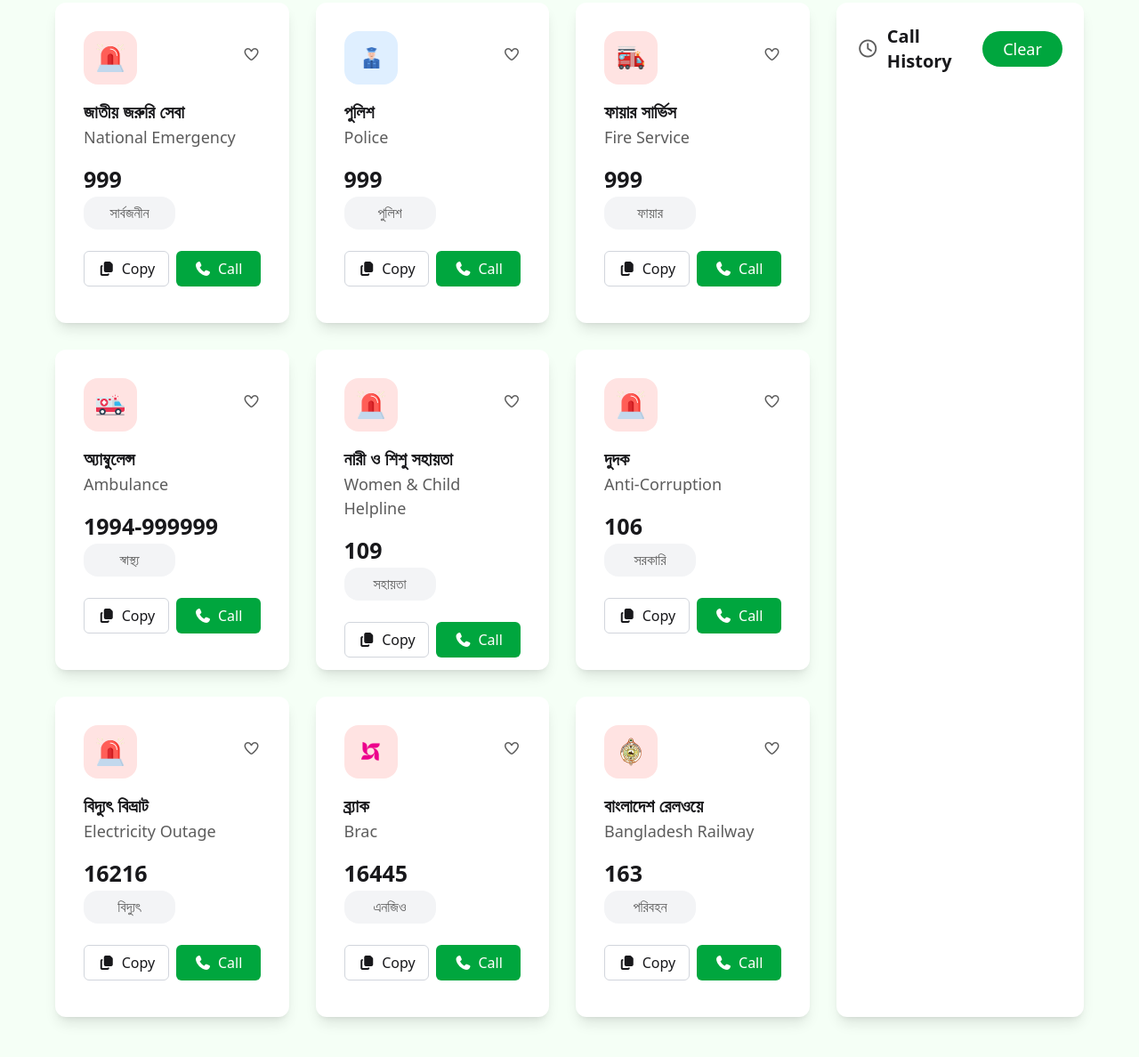
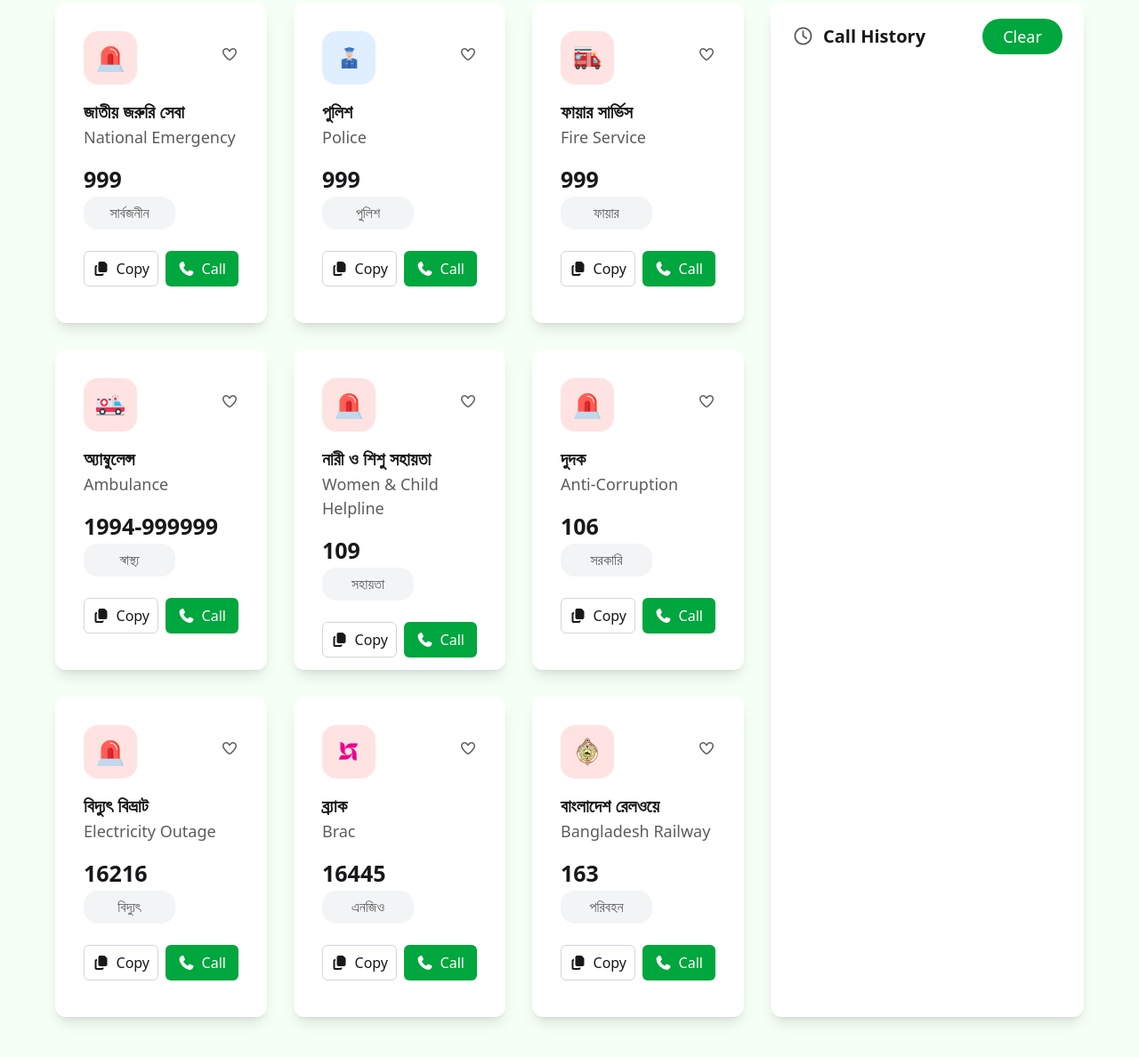
Before and after one commit to Sanjida-Parven-Alfe/AS_5_MOD_5_Emergency_Hotline, a plain HTML site: page index.html in a window 1280 px wide. Shown: the part 388-1576 px from the top of the page at 89% size. Drawn offline with nearby package versions, Linux system fonts and the light colour scheme; a web font is replaced by a local one.

Commit message:
7th commit

```diff
--- a/index.html
+++ b/index.html
@@ -3,7 +3,7 @@
 <head>
     <meta charset="UTF-8">
     <meta name="viewport" content="width=device-width, initial-scale=1.0">
-    <title>joruri seba</title>
+    <title>জরুরি সেবা ডিরেক্টরি</title>
 
     <link rel="stylesheet" href="style/style.css">
     <link rel="shortcut icon" href="assets/logo.png" type="image/x-icon">
@@ -84,14 +84,16 @@
                             <div class="text-[#5C5C5C] bg-gray-100 md:w-[103px] md:h-[37px] flex justify-center items-center rounded-2xl w-[88px] h-[30px]">সার্বজনীন</div>
                         </div>
                         <div class="flex flex-col md:flex-row md:gap-[8px] gap-[6px]">
-                            <div class="md:w-[182px] md:h-[40px] flex justify-center items-center md:gap-[7px] border border-gray-300 rounded-md w-[130px] h-[25px] gap-[6px] hover:bg-gray-400 cursor-pointer transition">
-                                <i class="fa-solid fa-copy"></i>
-                                <button>Copy</button>
-                            </div>
-                            <div class="md:w-[182px] md:h-[40px] flex justify-center items-center bg-[#00A63E] md:gap-[7px] rounded-md w-[130px] h-[25px] gap-[6px] hover:bg-green-800 cursor-pointer transition">
-                                <i class="fa-solid fa-phone text-white"></i>
-                                <button class="text-white">Call</button>
-                            </div>
+                            <button type="button" class="md:w-[182px] md:h-[40px] w-[130px] h-[25px] flex justify-center items-center md:gap-[7px] gap-[6px] border border-gray-300 rounded-md hover:bg-gray-400 cursor-pointer transition ">
+                                <i class="fa-solid fa-copy "></i>
+                                <span>Copy</span>
+                            </button>
+
+                            <button type="button" class="md:w-[182px] md:h-[40px] w-[130px] h-[25px] flex justify-center items-center md:gap-[7px] gap-[6px] rounded-md bg-[#00A63E] hover:bg-green-800 cursor-pointer transition " >
+                                <i class="fa-solid fa-phone text-white "></i>
+                                <span class="text-white">Call</span>
+                            </button>
+
                         </div>
                     </div>
                 </div>
@@ -116,14 +118,15 @@
                                 <div class="text-[#5C5C5C] bg-gray-100 md:w-[103px] md:h-[37px] flex justify-center items-center rounded-2xl w-[88px] h-[30px]">পুলিশ</div>
                             </div>
                             <div class="flex flex-col md:flex-row md:gap-[8px] gap-[6px]">
-                                <div class="md:w-[182px] md:h-[40px] flex justify-center items-center md:gap-[7px] border border-gray-300 rounded-md w-[130px] h-[25px] gap-[6px] hover:bg-gray-400 cursor-pointer transition">
-                                    <i class="fa-solid fa-copy"></i>
-                                    <button>Copy</button>
-                                </div>
-                                <div class="md:w-[182px] md:h-[40px] flex justify-center items-center bg-[#00A63E] md:gap-[7px] rounded-md w-[130px] h-[25px] gap-[6px] hover:bg-green-800 cursor-pointer transition">
-                                    <i class="fa-solid fa-phone text-white"></i>
-                                    <button class="text-white">Call</button>
-                                </div>
+                                <button type="button" class="md:w-[182px] md:h-[40px] w-[130px] h-[25px] flex justify-center items-center md:gap-[7px] gap-[6px] border border-gray-300 rounded-md hover:bg-gray-400 cursor-pointer transition ">
+                                    <i class="fa-solid fa-copy "></i>
+                                    <span>Copy</span>
+                                </button>
+
+                                <button type="button" class="md:w-[182px] md:h-[40px] w-[130px] h-[25px] flex justify-center items-center md:gap-[7px] gap-[6px] rounded-md bg-[#00A63E] hover:bg-green-800 cursor-pointer transition " >
+                                    <i class="fa-solid fa-phone text-white "></i>
+                                    <span class="text-white">Call</span>
+                                </button>
                             </div>
                         </div>
                     </div>
@@ -148,14 +151,15 @@
                                 <div class="text-[#5C5C5C] bg-gray-100 md:w-[103px] md:h-[37px] flex justify-center items-center rounded-2xl w-[88px] h-[30px]">ফায়ার</div>
                             </div>
                             <div class="flex flex-col md:flex-row md:gap-[8px] gap-[6px]">
-                                <div class="md:w-[182px] md:h-[40px] flex justify-center items-center md:gap-[7px] border border-gray-300 rounded-md w-[130px] h-[25px] gap-[6px] hover:bg-gray-400 cursor-pointer transition">
-                                    <i class="fa-solid fa-copy"></i>
-                                    <button>Copy</button>
-                                </div>
-                                <div class="md:w-[182px] md:h-[40px] flex justify-center items-center bg-[#00A63E] md:gap-[7px] rounded-md w-[130px] h-[25px] gap-[6px] hover:bg-green-800 cursor-pointer transition">
-                                    <i class="fa-solid fa-phone text-white"></i>
-                                    <button class="text-white">Call</button>
-                                </div>
+                                <button type="button" class="md:w-[182px] md:h-[40px] w-[130px] h-[25px] flex justify-center items-center md:gap-[7px] gap-[6px] border border-gray-300 rounded-md hover:bg-gray-400 cursor-pointer transition ">
+                                    <i class="fa-solid fa-copy "></i>
+                                    <span>Copy</span>
+                                </button>
+
+                                <button type="button" class="md:w-[182px] md:h-[40px] w-[130px] h-[25px] flex justify-center items-center md:gap-[7px] gap-[6px] rounded-md bg-[#00A63E] hover:bg-green-800 cursor-pointer transition " >
+                                    <i class="fa-solid fa-phone text-white "></i>
+                                    <span class="text-white">Call</span>
+                                </button>
                             </div>
                         </div>
                     </div>
@@ -180,14 +184,15 @@
                                 <div class="text-[#5C5C5C] bg-gray-100 md:w-[103px] md:h-[37px] flex justify-center items-center rounded-2xl w-[88px] h-[30px]">স্বাস্থ্য</div>
                             </div>
                             <div class="flex flex-col md:flex-row md:gap-[8px] gap-[6px]">
-                                <div class="md:w-[182px] md:h-[40px] flex justify-center items-center md:gap-[7px] border border-gray-300 rounded-md w-[130px] h-[25px] gap-[6px] hover:bg-gray-400 cursor-pointer transition">
-                                    <i class="fa-solid fa-copy"></i>
-                                    <button>Copy</button>
-                                </div>
-                                <div class="md:w-[182px] md:h-[40px] flex justify-center items-center bg-[#00A63E] md:gap-[7px] rounded-md w-[130px] h-[25px] gap-[6px] hover:bg-green-800 cursor-pointer transition">
-                                    <i class="fa-solid fa-phone text-white"></i>
-                                    <button class="text-white">Call</button>
-                                </div>
+                                <button type="button" class="md:w-[182px] md:h-[40px] w-[130px] h-[25px] flex justify-center items-center md:gap-[7px] gap-[6px] border border-gray-300 rounded-md hover:bg-gray-400 cursor-pointer transition ">
+                                    <i class="fa-solid fa-copy "></i>
+                                    <span>Copy</span>
+                                </button>
+
+                                <button type="button" class="md:w-[182px] md:h-[40px] w-[130px] h-[25px] flex justify-center items-center md:gap-[7px] gap-[6px] rounded-md bg-[#00A63E] hover:bg-green-800 cursor-pointer transition " >
+                                    <i class="fa-solid fa-phone text-white "></i>
+                                    <span class="text-white">Call</span>
+                                </button>
                             </div>
                         </div>
                     </div>
@@ -212,14 +217,15 @@
                                 <div class="text-[#5C5C5C] bg-gray-100 md:w-[103px] md:h-[37px] flex justify-center items-center rounded-2xl w-[88px] h-[30px]">সহায়তা</div>
                             </div>
                             <div class="flex flex-col md:flex-row md:gap-[8px] gap-[6px]">
-                                <div class="md:w-[182px] md:h-[40px] flex justify-center items-center md:gap-[7px] border border-gray-300 rounded-md w-[130px] h-[25px] gap-[6px] hover:bg-gray-400 cursor-pointer transition">
-                                    <i class="fa-solid fa-copy"></i>
-                                    <button>Copy</button>
-                                </div>
-                                <div class="md:w-[182px] md:h-[40px] flex justify-center items-center bg-[#00A63E] md:gap-[7px] rounded-md w-[130px] h-[25px] gap-[6px] hover:bg-green-800 cursor-pointer transition">
-                                    <i class="fa-solid fa-phone text-white"></i>
-                                    <button class="text-white">Call</button>
-                                </div>
+                                <button type="button" class="md:w-[182px] md:h-[40px] w-[130px] h-[25px] flex justify-center items-center md:gap-[7px] gap-[6px] border border-gray-300 rounded-md hover:bg-gray-400 cursor-pointer transition ">
+                                    <i class="fa-solid fa-copy "></i>
+                                    <span>Copy</span>
+                                </button>
+
+                                <button type="button" class="md:w-[182px] md:h-[40px] w-[130px] h-[25px] flex justify-center items-center md:gap-[7px] gap-[6px] rounded-md bg-[#00A63E] hover:bg-green-800 cursor-pointer transition " >
+                                    <i class="fa-solid fa-phone text-white "></i>
+                                    <span class="text-white">Call</span>
+                                </button>
                             </div>
                         </div>
                     </div>
@@ -244,14 +250,15 @@
                                 <div class="text-[#5C5C5C] bg-gray-100 md:w-[103px] md:h-[37px] flex justify-center items-center rounded-2xl w-[88px] h-[30px]">সরকারি</div>
                             </div>
                             <div class="flex flex-col md:flex-row md:gap-[8px] gap-[6px]">
-                                <div class="md:w-[182px] md:h-[40px] flex justify-center items-center md:gap-[7px] border border-gray-300 rounded-md w-[130px] h-[25px] gap-[6px] hover:bg-gray-400 cursor-pointer transition">
-                                    <i class="fa-solid fa-copy"></i>
-                                    <button>Copy</button>
-                                </div>
-                                <div class="md:w-[182px] md:h-[40px] flex justify-center items-center bg-[#00A63E] md:gap-[7px] rounded-md w-[130px] h-[25px] gap-[6px] hover:bg-green-800 cursor-pointer transition">
-                                    <i class="fa-solid fa-phone text-white"></i>
-                                    <button class="text-white">Call</button>
-                                </div>
+                                <button type="button" class="md:w-[182px] md:h-[40px] w-[130px] h-[25px] flex justify-center items-center md:gap-[7px] gap-[6px] border border-gray-300 rounded-md hover:bg-gray-400 cursor-pointer transition ">
+                                    <i class="fa-solid fa-copy "></i>
+                                    <span>Copy</span>
+                                </button>
+
+                                <button type="button" class="md:w-[182px] md:h-[40px] w-[130px] h-[25px] flex justify-center items-center md:gap-[7px] gap-[6px] rounded-md bg-[#00A63E] hover:bg-green-800 cursor-pointer transition " >
+                                    <i class="fa-solid fa-phone text-white "></i>
+                                    <span class="text-white">Call</span>
+                                </button>
                             </div>
                         </div>
                     </div>
@@ -276,14 +283,15 @@
                                 <div class="text-[#5C5C5C] bg-gray-100 md:w-[103px] md:h-[37px] flex justify-center items-center rounded-2xl w-[88px] h-[30px]">বিদ্যুৎ</div>
                             </div>
                             <div class="flex flex-col md:flex-row md:gap-[8px] gap-[6px]">
-                                <div class="md:w-[182px] md:h-[40px] flex justify-center items-center md:gap-[7px] border border-gray-300 rounded-md w-[130px] h-[25px] gap-[6px] hover:bg-gray-400 cursor-pointer transition">
-                                    <i class="fa-solid fa-copy"></i>
-                                    <button>Copy</button>
-                                </div>
-                                <div class="md:w-[182px] md:h-[40px] flex justify-center items-center bg-[#00A63E] md:gap-[7px] rounded-md w-[130px] h-[25px] gap-[6px] hover:bg-green-800 cursor-pointer transition">
-                                    <i class="fa-solid fa-phone text-white"></i>
-                                    <button class="text-white">Call</button>
-                                </div>
+                                 <button type="button" class="md:w-[182px] md:h-[40px] w-[130px] h-[25px] flex justify-center items-center md:gap-[7px] gap-[6px] border border-gray-300 rounded-md hover:bg-gray-400 cursor-pointer transition ">
+                                    <i class="fa-solid fa-copy "></i>
+                                    <span>Copy</span>
+                                </button>
+
+                                <button type="button" class="md:w-[182px] md:h-[40px] w-[130px] h-[25px] flex justify-center items-center md:gap-[7px] gap-[6px] rounded-md bg-[#00A63E] hover:bg-green-800 cursor-pointer transition " >
+                                    <i class="fa-solid fa-phone text-white "></i>
+                                    <span class="text-white">Call</span>
+                                </button>
                             </div>
                         </div>
                     </div>
@@ -308,14 +316,15 @@
                                 <div class="text-[#5C5C5C] bg-gray-100 md:w-[103px] md:h-[37px] flex justify-center items-center rounded-2xl w-[88px] h-[30px]">এনজিও</div>
                             </div>
                             <div class="flex flex-col md:flex-row md:gap-[8px] gap-[6px]">
-                                <div class="md:w-[182px] md:h-[40px] flex justify-center items-center md:gap-[7px] border border-gray-300 rounded-md w-[130px] h-[25px] gap-[6px] hover:bg-gray-400 cursor-pointer transition">
-                                    <i class="fa-solid fa-copy"></i>
-                                    <button>Copy</button>
-                                </div>
-                                <div class="md:w-[182px] md:h-[40px] flex justify-center items-center bg-[#00A63E] md:gap-[7px] rounded-md w-[130px] h-[25px] gap-[6px] hover:bg-green-800 cursor-pointer transition">
-                                    <i class="fa-solid fa-phone text-white"></i>
-                                    <button class="text-white">Call</button>
-                                </div>
+                                <button type="button" class="md:w-[182px] md:h-[40px] w-[130px] h-[25px] flex justify-center items-center md:gap-[7px] gap-[6px] border border-gray-300 rounded-md hover:bg-gray-400 cursor-pointer transition ">
+                                    <i class="fa-solid fa-copy "></i>
+                                    <span>Copy</span>
+                                </button>
+
+                                <button type="button" class="md:w-[182px] md:h-[40px] w-[130px] h-[25px] flex justify-center items-center md:gap-[7px] gap-[6px] rounded-md bg-[#00A63E] hover:bg-green-800 cursor-pointer transition " >
+                                    <i class="fa-solid fa-phone text-white "></i>
+                                    <span class="text-white">Call</span>
+                                </button>
                             </div>
                         </div>
                     </div>
@@ -340,14 +349,15 @@
                                 <div class="text-[#5C5C5C] bg-gray-100 md:w-[103px] md:h-[37px] flex justify-center items-center rounded-2xl w-[88px] h-[30px]">পরিবহন</div>
                             </div>
                             <div class="flex flex-col md:flex-row md:gap-[8px] gap-[6px]">
-                                <div class="md:w-[182px] md:h-[40px] flex justify-center items-center md:gap-[7px] border border-gray-300 rounded-md w-[130px] h-[25px] gap-[6px] hover:bg-gray-400 cursor-pointer transition">
-                                    <i class="fa-solid fa-copy"></i>
-                                    <button>Copy</button>
-                                </div>
-                                <div class="md:w-[182px] md:h-[40px] flex justify-center items-center bg-[#00A63E] md:gap-[7px] rounded-md w-[130px] h-[25px] gap-[6px] hover:bg-green-800 cursor-pointer transition">
-                                    <i class="fa-solid fa-phone text-white"></i>
-                                    <button class="text-white">Call</button>
-                                </div>
+                                <button type="button" class="md:w-[182px] md:h-[40px] w-[130px] h-[25px] flex justify-center items-center md:gap-[7px] gap-[6px] border border-gray-300 rounded-md hover:bg-gray-400 cursor-pointer transition ">
+                                    <i class="fa-solid fa-copy "></i>
+                                    <span>Copy</span>
+                                </button>
+
+                                <button type="button" class="md:w-[182px] md:h-[40px] w-[130px] h-[25px] flex justify-center items-center md:gap-[7px] gap-[6px] rounded-md bg-[#00A63E] hover:bg-green-800 cursor-pointer transition " >
+                                    <i class="fa-solid fa-phone text-white "></i>
+                                    <span class="text-white">Call</span>
+                                </button>
                             </div>
                         </div>
                     </div>
@@ -358,7 +368,7 @@
             <!-- History Section -->
             <section class="md:w-[450px] md:h-[1140px] w-[400px] h-[950px] bg-white rounded-xl shadow-lg">
 
-                    <div class="flex justify-between md:flex-row flex-col items-center md:px-[24px] md:pt-[24px] px-[5px] pt-[5px] ">
+                    <div class="flex md:justify-between gap-4 md:flex-row flex-col items-center md:w-[352px] w-[152px] md:h-[52px] h-[32px]  md:px-[24px] md:pt-[24px] px-[5px] pt-[30px] ">
                         <div class="flex items-center gap-[10px]">
                             <i class="fa-regular fa-clock text-xl text-[#5C5C5C]"></i>
                             <p class="text-sm md:text-xl font-bold">Call History</p>
@@ -368,7 +378,7 @@
                         </div>
                     </div>
 
-                    <div id="historyList" class=" px-[16px] md:px-[24px] pt-[12px] md:pt-[16px] w-full mx-auto space-y-2">
+                    <div id="historyList" class=" px-[16px] md:px-[24px] pt-[80px] md:pt-[16px] w-full ">
 
                     </div>
             </section>
```
Also changed, not shown: js/script.js (+23 -21 lines). Lines whose indentation alone changed are shown as unchanged.
